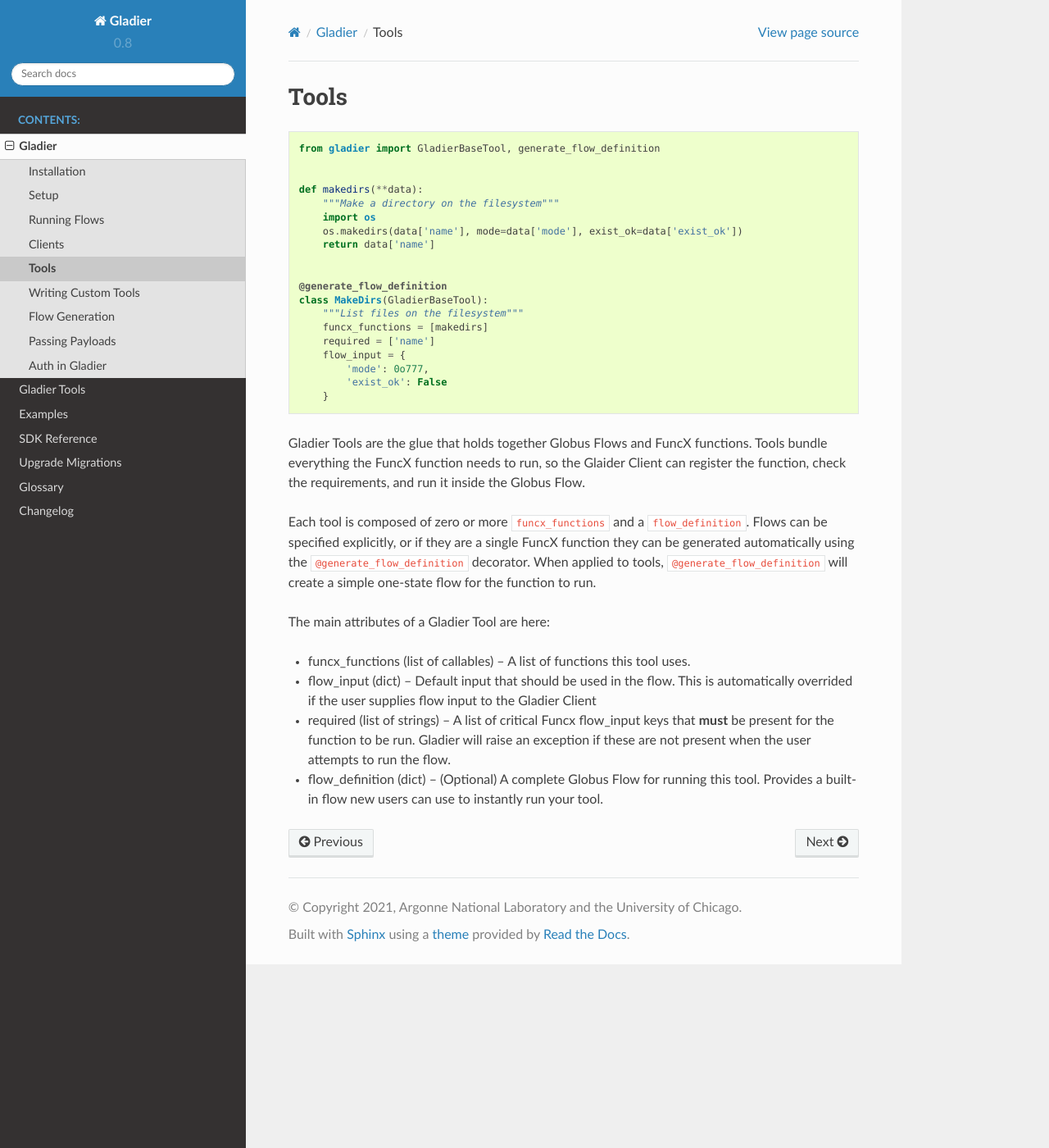
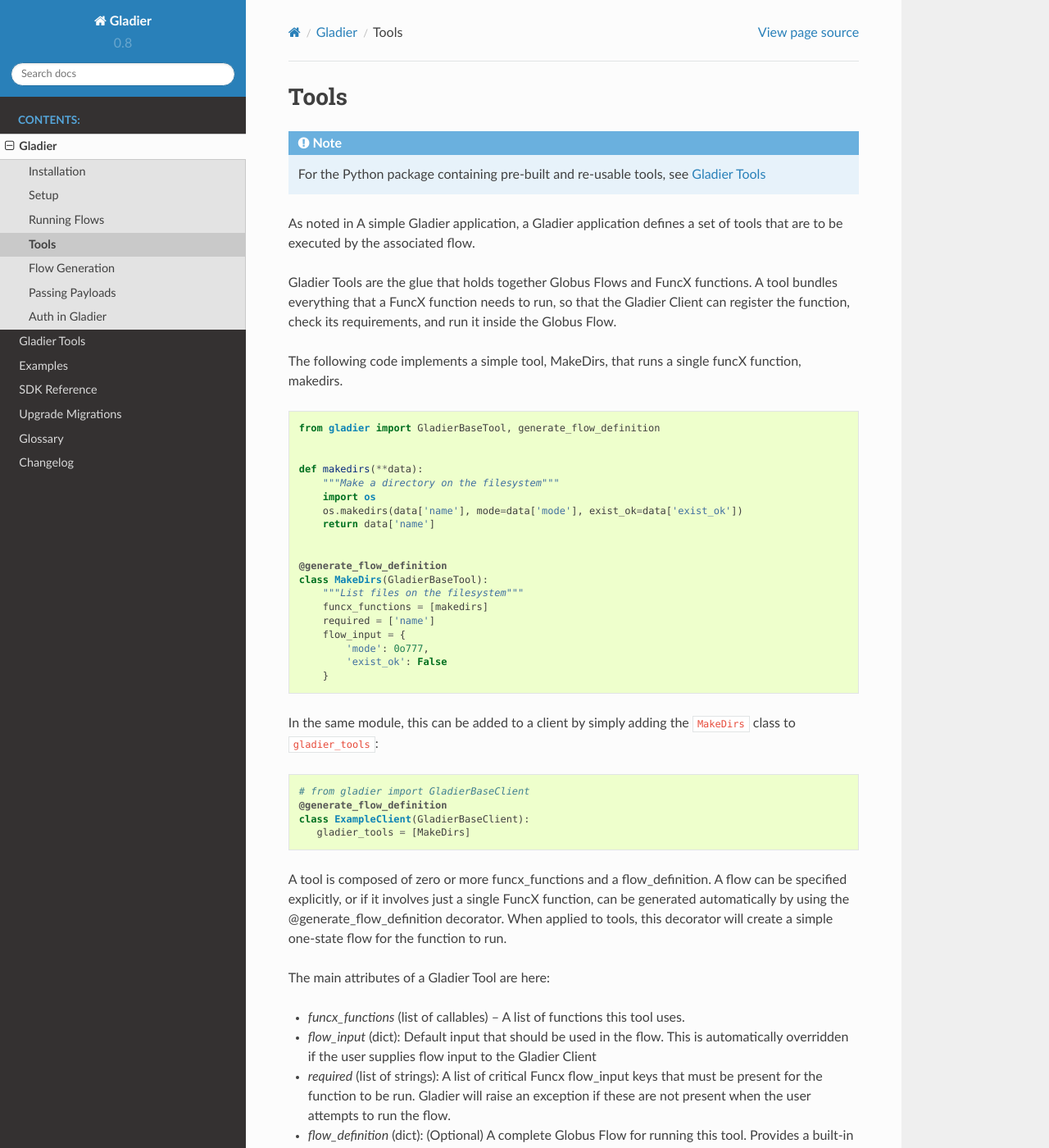
Before and after one commit to globus-gladier/gladier, a Sphinx documentation site: the page built from docs/gladier/tools.rst, in a window 1280 px wide and 1400 px high. Shown: the whole window at 82% size. Built offline with Sphinx 7.4.7 and the Read the Docs theme 2.0.0, drawn with Linux system fonts in a browser that asks for light colours; some of the changed text lies outside the part shown.

Commit message:
docs: Moved client doc into class ref, included remaining gitbook docs
Removed extra client and custom_tools files, as they mostly repeat
already covered information. Removed unique information into reference
on the GladierBaseClient class. Added several :ref:s for various links
to things in various modules.

```diff
--- a/docs/gladier/overview.rst
+++ b/docs/gladier/overview.rst
@@ -35,10 +35,8 @@
 
    installation
    setup
-   getting_started
-   client
+   running_flows
    tools
-   custom_tools
    flow_generation
    passing_payloads
    custom_auth
--- a/docs/gladier/getting_started.rst
+++ b/docs/gladier/running_flows.rst
@@ -88,4 +88,7 @@
 Next Steps
 ----------
 
-Running examples in the :ref:`examples` section is highly recommended.
+* See the :ref:`examples` section for full code snippets and interactive demos
+* See :ref:`gladier_tools_package` for a list of pre-made tools
+* :ref:`tools` for creating your own tools
+* :ref:`sdk_reference` for detailed information about Gladier SDK components
--- a/docs/gladier/tools.rst
+++ b/docs/gladier/tools.rst
@@ -1,27 +1,47 @@
+.. _tools:
 
 Tools
------
+=====
+
+.. note::
+
+   For the Python package containing pre-built and re-usable tools, see :ref:`gladier_tools_package`
+
+As noted in A simple Gladier application, a Gladier application defines a set of tools that are
+to be executed by the associated flow.
+
+Gladier Tools are the glue that holds together Globus Flows and FuncX functions. A tool bundles
+everything that a FuncX function needs to run, so that the Gladier Client can register the function,
+check its requirements, and run it inside the Globus Flow.
+
+The following code implements a simple tool, MakeDirs, that runs a single funcX function, makedirs.
+
+
 
 .. literalinclude:: example_tool.py
    :language: python
 
-Gladier Tools are the glue that holds together Globus Flows and FuncX functions.
-Tools bundle everything the FuncX function needs to run, so the Glaider Client
-can register the function, check the requirements, and run it inside the Globus Flow.
+In the same module, this can be added to a client by simply adding the ``MakeDirs``
+class to ``gladier_tools``:
 
-Each tool is composed of zero or more ``funcx_functions`` and a ``flow_definition``.
-Flows can be specified explicitly, or if they are a single FuncX function they can
-be generated automatically using the ``@generate_flow_definition`` decorator. When applied
-to tools, ``@generate_flow_definition`` will create a simple one-state flow for the function
-to run.
+
+.. code-block::
+
+   # from gladier import GladierBaseClient
+   @generate_flow_definition
+   class ExampleClient(GladierBaseClient):
+      gladier_tools = [MakeDirs]
+
+A tool is composed of zero or more funcx_functions and a flow_definition. A flow can be specified
+explicitly, or if it involves just a single FuncX function, can be generated automatically  by
+using the @generate_flow_definition decorator. When applied to tools, this decorator will create
+a simple one-state flow for the function to run.
 
 The main attributes of a Gladier Tool are here:
 
-* funcx_functions (list of callables) -- A list of functions this tool uses.
-* flow_input (dict) -- Default input that should be used in the flow. This is automatically
-  overrided if the user supplies flow input to the Gladier Client
-* required (list of strings) -- A list of critical Funcx flow_input keys that **must**
-  be present for the function to be run. Gladier will raise an exception if these are
-  not present when the user attempts to run the flow.
-* flow_definition (dict) -- (Optional) A complete Globus Flow for running this tool. Provides
-  a built-in flow new users can use to instantly run your tool.
+* `funcx_functions` (list of callables) – A list of functions this tool uses.
+* `flow_input` (dict): Default input that should be used in the flow. This is automatically overridden if the user supplies flow input to the Gladier Client
+* `required` (list of strings): A list of critical Funcx flow_input keys that must be present for the function to be run. Gladier will raise an exception if these are not present when the user attempts to run the flow.
+* `flow_definition` (dict): (Optional) A complete Globus Flow for running this tool. Provides a built-in flow new users can use to instantly run your tool.
+
+The :ref:`gladier_tools_package` package provides a set of predefined, generally useful tools for common tasks.
```
Also changed, not shown: other parts of docs/gladier/overview.rst (+1 -1 lines), docs/gladier/client.rst (deleted, +0 -44 lines), docs/gladier/custom_tools.rst (deleted, +0 -27 lines), docs/gladier/setup.rst (+7 -5 lines), docs/gladier_tools/index.rst (+7 -0 lines), 1 other file.
